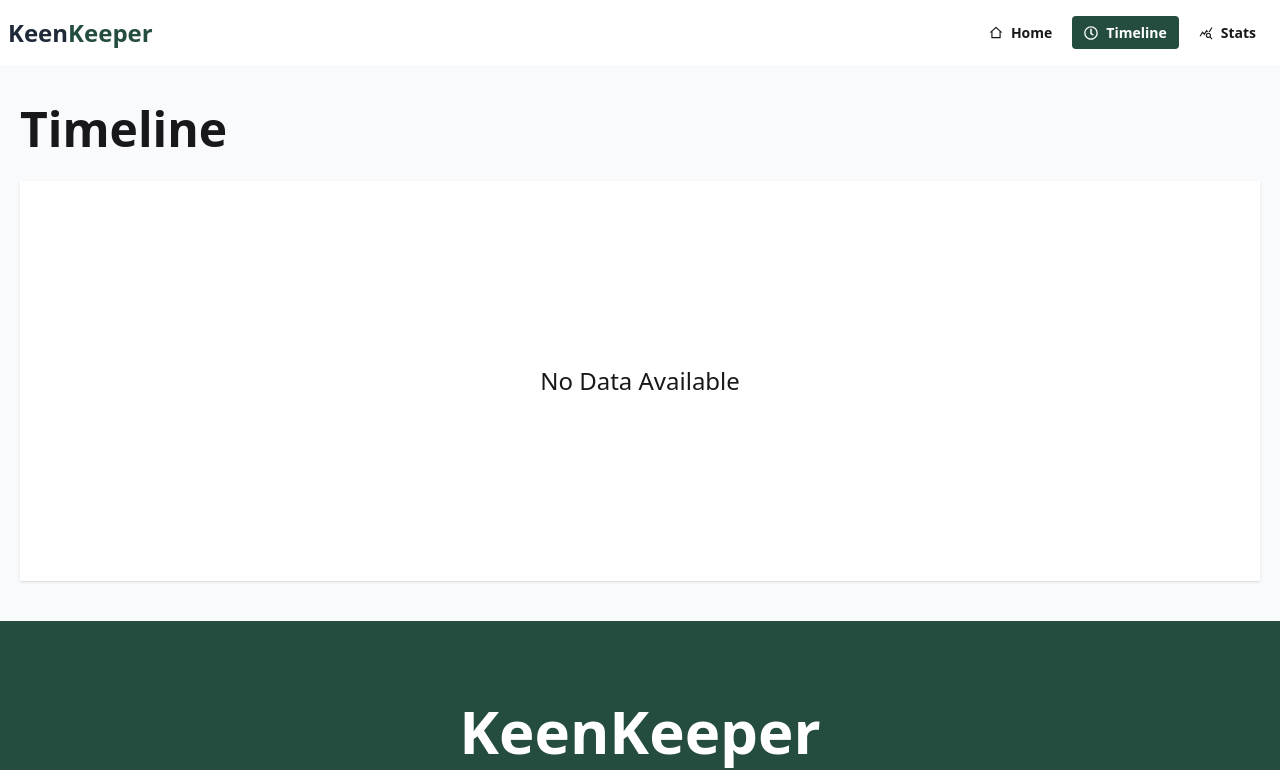
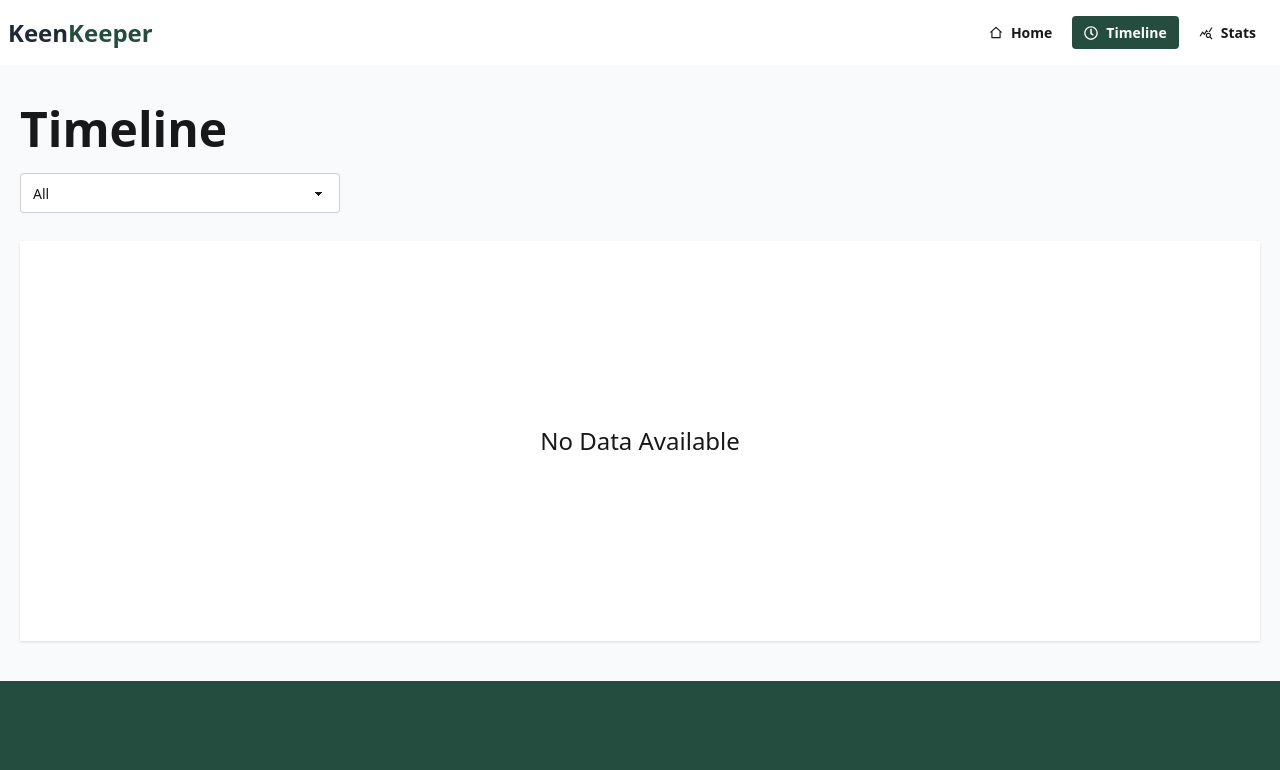
Before and after one commit to shariarnafis45/Keen-Keeper, a Next.js app: page /timeline in a window 1280 px wide. Shown: the top 770 px of the page. Built offline with nearby package versions, Linux system fonts and the light colour scheme.

Commit message:
added filter functionality in timeline

```diff
--- a/src/app/timeline/page.jsx
+++ b/src/app/timeline/page.jsx
@@ -2,22 +2,39 @@
 
 import ActivityCard from "@/components/timeline/ActivityCard";
 import { FriendContext } from "@/context/FriendContext";
-import React, { useContext } from "react";
+import React, { useContext, useState } from "react";
 
 const TimelinePage = () => {
   const { timeline } = useContext(FriendContext);
+  const [filter, setFilter] = useState("all");
+  const filteredTimeline =
+    filter === "all"
+      ? timeline
+      : timeline.filter((data) => data.actionType === filter);
 
   return (
     <div className="bg-[#F8FAFC] py-10 px-5">
       <div className="max-w-7xl mx-auto">
         <h2 className="text-5xl font-bold">Timeline</h2>
-        {timeline.length === 0 ? (
+        <div className="my-5">
+          <select
+            onChange={(e) => setFilter(e.target.value)}
+            className="select focus:border-none outline-none"
+          >
+            <option disabled={true}>Filter timeline</option>
+            <option value="all">All</option>
+            <option value="call">Call</option>
+            <option value="text">Text</option>
+            <option value="video">Video</option>
+          </select>
+        </div>
+        {filteredTimeline.length === 0 ? (
           <div className="min-h-[50vh] flex justify-center items-center bg-white mt-7 shadow-sm">
             <h2 className="text-2xl font-medium">No Data Available</h2>
           </div>
         ) : (
           <div className="mt-7 space-y-3">
-            {timeline.map((data, i) => (
+            {filteredTimeline.map((data, i) => (
               <ActivityCard key={i} data={data} />
             ))}
           </div>
```
